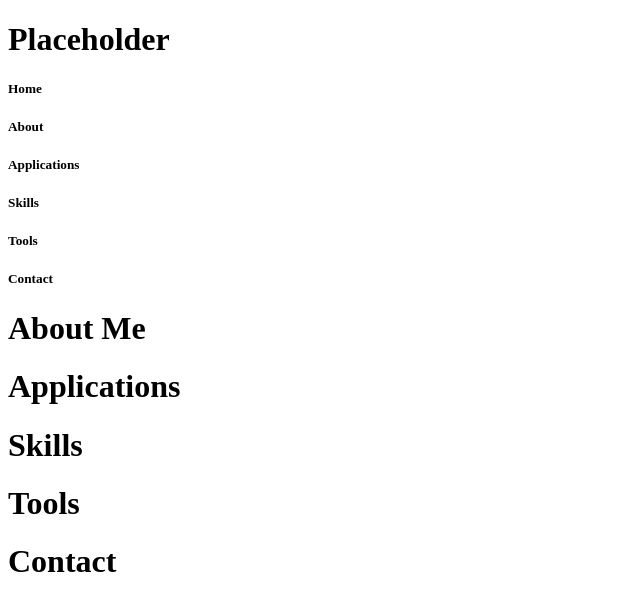
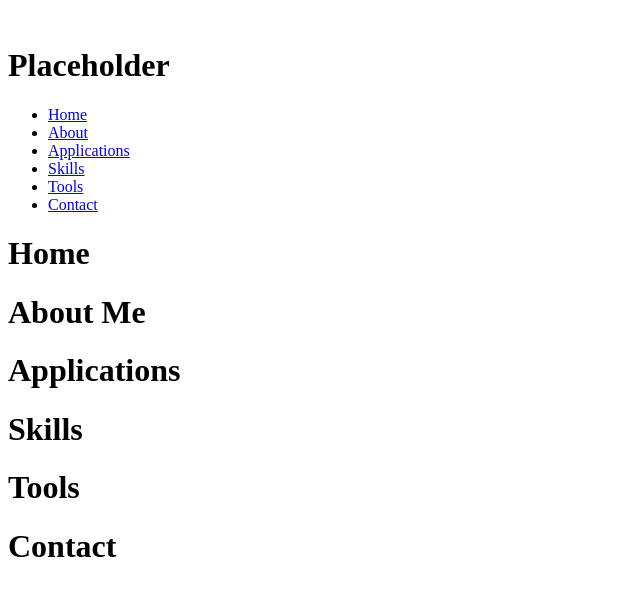
Before and after one commit to SarahChoung/website, a React app: page / in a window 1280 px wide. Shown: the top 610 px of the page, without its empty margins (0-640 px from the left). Built offline with nearby package versions, Linux system fonts and the light colour scheme; the HTML template or start-up script is replaced by a standard one.

Commit message:
created navigation link functionality

```diff
--- a/src/components/app.jsx
+++ b/src/components/app.jsx
@@ -1,5 +1,6 @@
 import React from 'react';
 import MoonLight from './moon-light';
+import Home from './home';
 import NavBar from './navbar';
 import About from './about';
 import Applications from './applications';
@@ -13,6 +14,7 @@ export default class App extends React.Component {
     return (
       <div>
         <NavBar />
+        <Home />
         <About />
         <Applications />
         <Skills />
--- /dev/null
+++ b/src/components/home.jsx
@@ -0,0 +1,9 @@
+import React from 'react'
+
+export default function Home(props) {
+  return (
+    <div id="home" className="d-flex justify-content-center align-items-center">
+      <h1>Home</h1>
+    </div>
+  )
+}
--- a/src/components/navbar.jsx
+++ b/src/components/navbar.jsx
@@ -3,21 +3,24 @@ import React from 'react'
 export default class NavBar extends React.Component {
   render() {
     return (
+      <div id="#top">
+        <div id="header-placeholder">&nbsp;</div>
         <div id="header-container" class="fixed-top">
           <header className="d-flex justify-content-between m-auto align-items-end p-2">
             <div>
               <h1 className="m-0">Placeholder</h1>
             </div>
-          <div id="nav-sections" className="d-flex w-50 justify-content-around">
-            <h5>Home</h5>
-            <h5>About</h5>
-            <h5>Applications</h5>
-            <h5>Skills</h5>
-            <h5>Tools</h5>
-            <h5>Contact</h5>
-          </div>
+            <ul id="nav-sections" className="d-flex w-50 justify-content-around">
+              <li><a href="#top">Home</a></li>
+              <li><a href="#about">About</a></li>
+              <li><a href="#applications">Applications</a></li>
+              <li><a href="#skills">Skills</a></li>
+              <li><a href="#tools">Tools</a></li>
+              <li><a href="#contact">Contact</a></li>
+            </ul>
           </header>
         </div>
+      </div >
     )
   }
 }
```
Also changed, not shown: 1 other file (tests, documents, lock files or other folders). Lines whose indentation alone changed are shown as unchanged.
